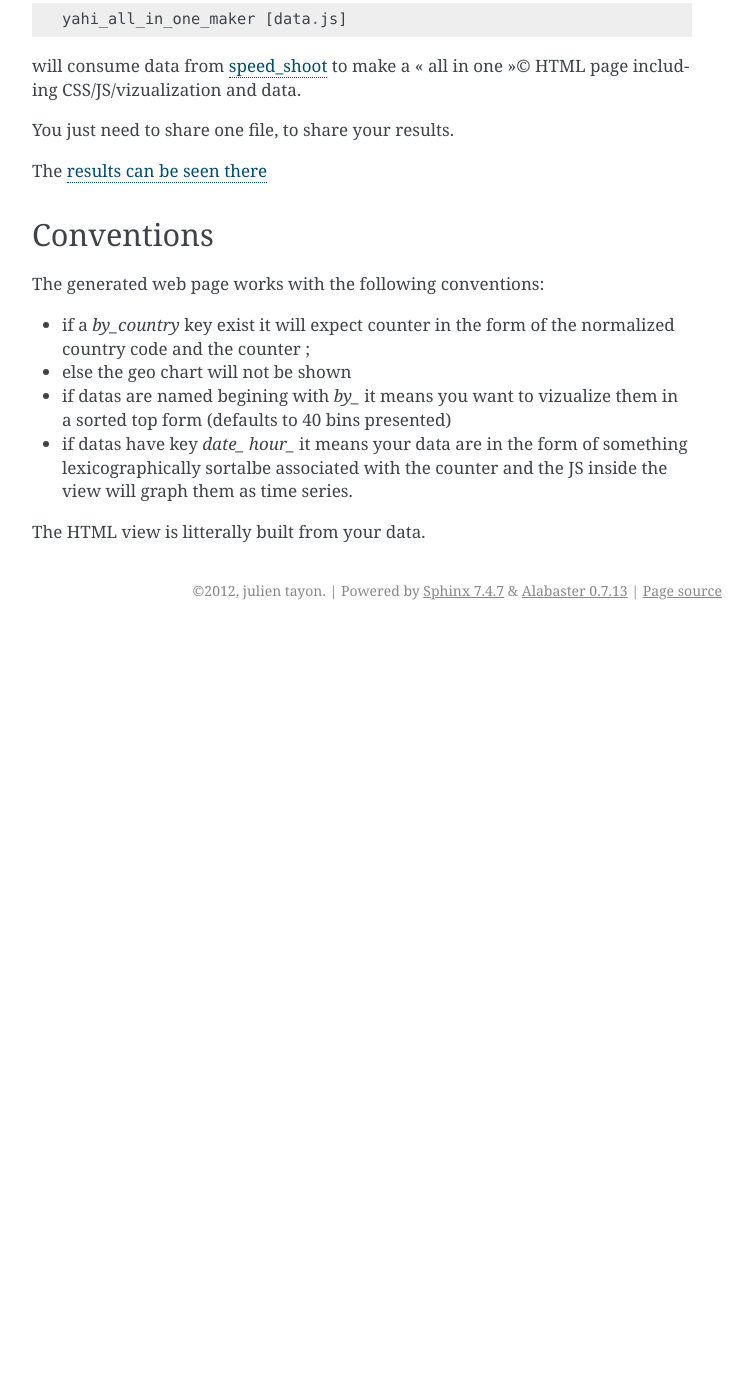
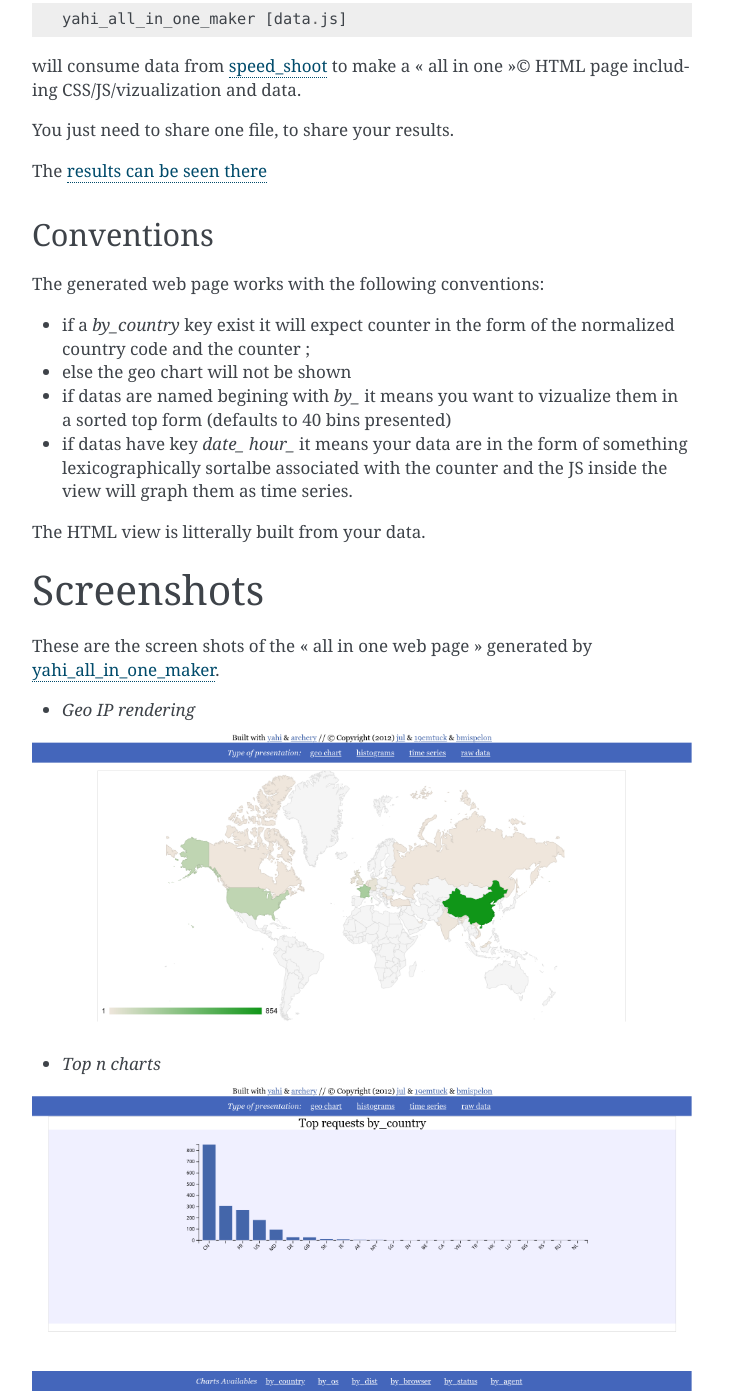
Before and after one commit to jul/yahi, a Sphinx documentation site: the page built from docs/source/cli_arg.rst, in a window 1280 px wide and 1400 px high, scrolled down 5670 px. Shown: the whole window, without its empty margins (388-1141 px from the left). Built offline with Sphinx 7.4.7, drawn with Linux system fonts in a browser that asks for light colours; before the commit the page ends 6300 px from its top, so only the background shows below that; some of the changed text lies outside the part shown.

```diff
--- a/docs/source/cli_arg.rst
+++ b/docs/source/cli_arg.rst
@@ -212,3 +212,25 @@ The generated web page works with the following conventions:
 - if datas have key *date_* *hour_* it means your data are in the form of something lexicographically sortalbe associated with the counter and the JS inside the view will graph them as time series.
 
 The HTML view is litterally built from your data.
+
+===========
+Screenshots
+===========
+
+These are the screen shots of the « all in one web page » generated by :ref:`yahi_all_in_one_maker`.
+
+* *Geo IP rendering*
+
+.. image:: img/geo.png
+
+* *Top n charts*
+
+.. image:: img/histo.png
+
+* *Date rendering*
+
+.. image:: img/chrono.png
+
+* *Raw data*
+
+.. image:: img/raw.png
```
Also changed, not shown: README.rst (+13 -27 lines), setup.py (+4 -4 lines), 1 other file.
